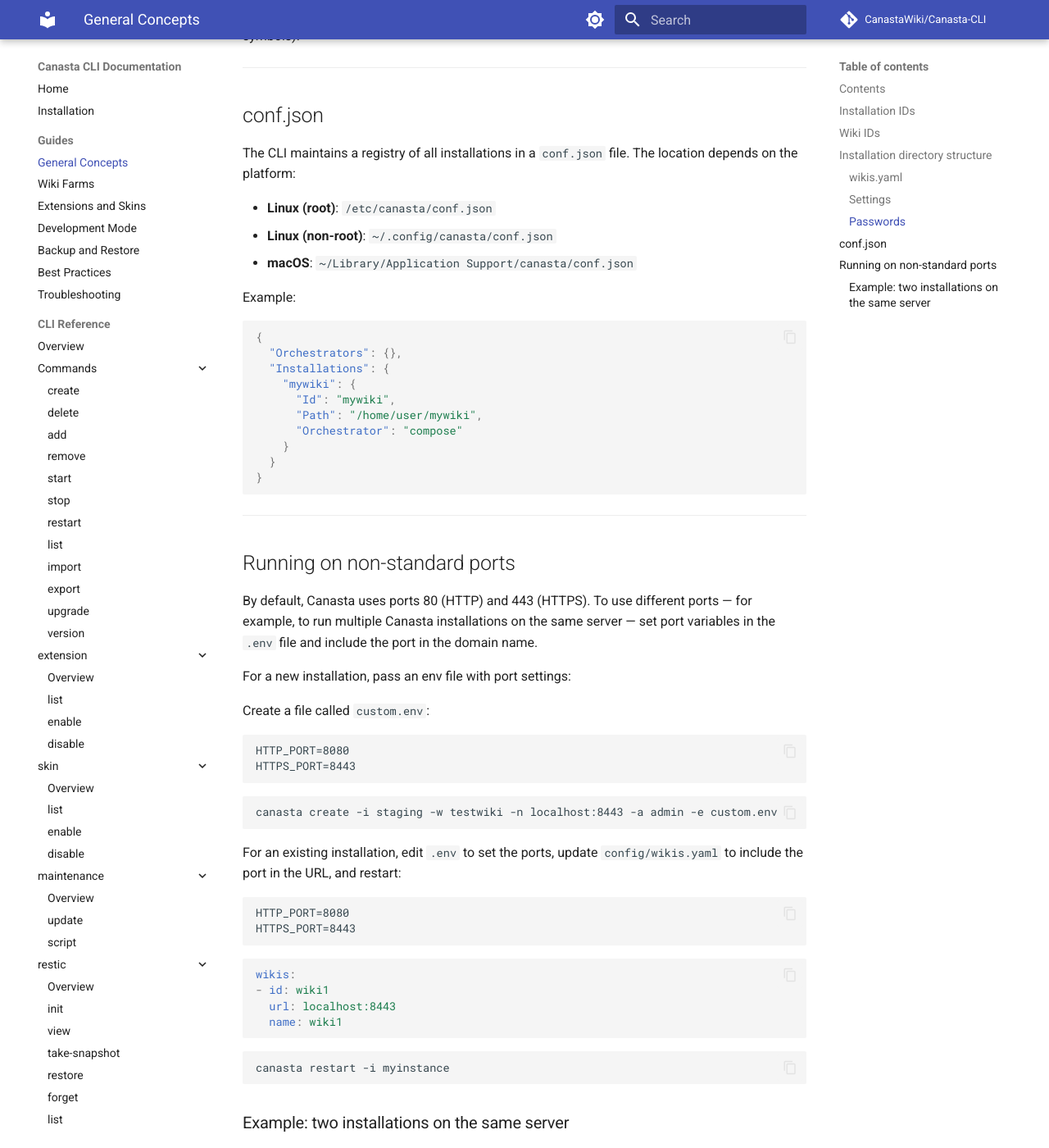
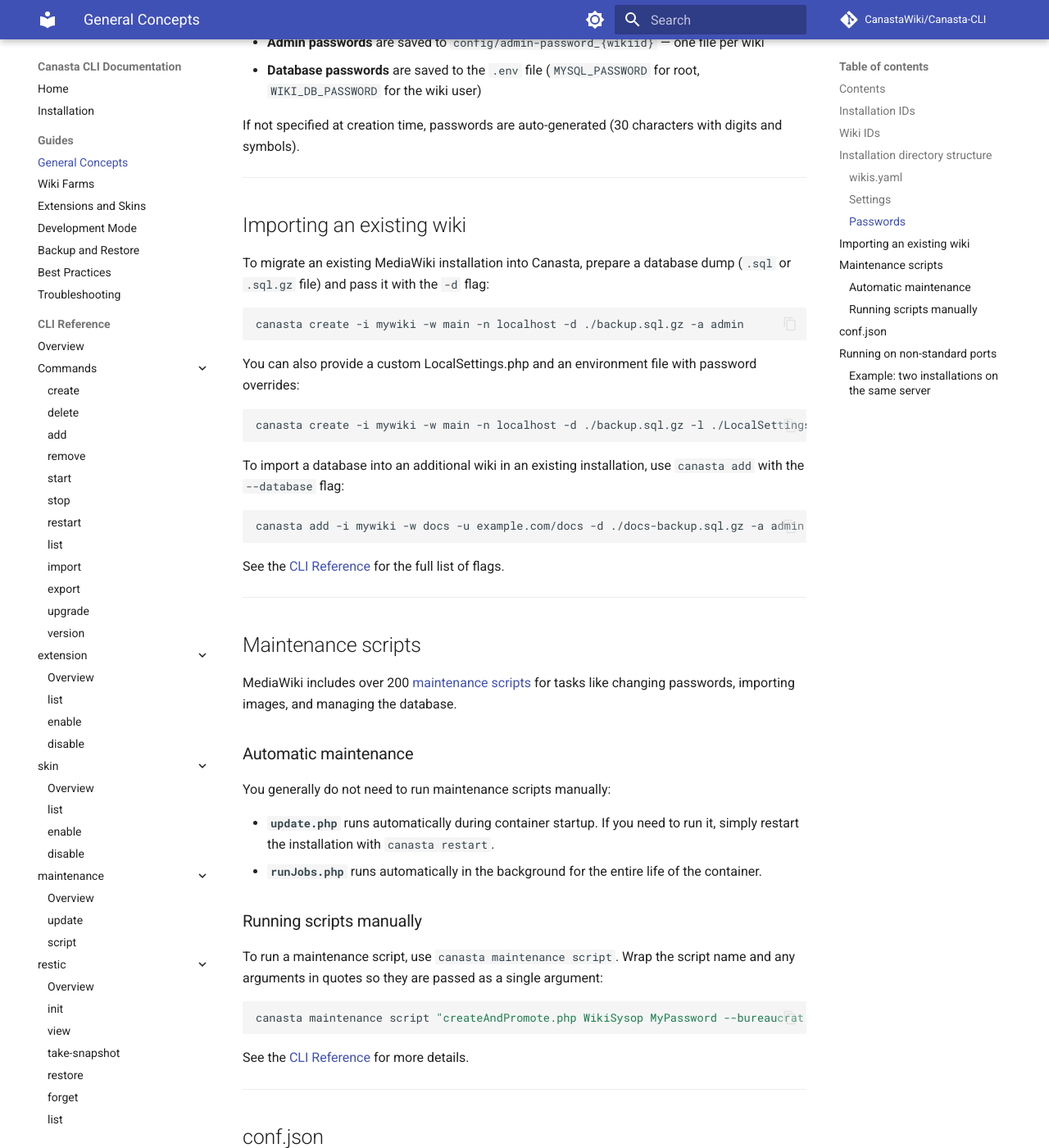
Before and after one commit to CanastaWiki/Canasta-CLI, an MkDocs documentation site: the page built from docs/guide/general-concepts.md, in a window 1280 px wide and 1400 px high, scrolled down 2876 px. Shown: the whole window at 82% size. Built offline with MkDocs 1.6.1 and Material for MkDocs 9.7.7, drawn with Linux system fonts in a browser that asks for light colours; comment, search, counter and statistics services are not loaded; some of the changed text lies outside the part shown.

Commit message:
Add importing, maintenance scripts, and Composer dependencies guides
Add "Importing an existing wiki" and "Maintenance scripts" sections to
general-concepts.md covering database import workflow and automatic/manual
maintenance script execution.

Add "Composer dependencies" subsection to extensions-and-skins.md
explaining the config/composer.local.json pattern for non-bundled
extension dependencies.

````diff
--- a/docs/guide/general-concepts.md
+++ b/docs/guide/general-concepts.md
@@ -7,6 +7,10 @@
 - [Installation IDs](#installation-ids)
 - [Wiki IDs](#wiki-ids)
 - [Installation directory structure](#installation-directory-structure)
+- [Importing an existing wiki](#importing-an-existing-wiki)
+- [Maintenance scripts](#maintenance-scripts)
+  - [Automatic maintenance](#automatic-maintenance)
+  - [Running scripts manually](#running-scripts-manually)
 - [conf.json](#confjson)
 - [Running on non-standard ports](#running-on-non-standard-ports)
 
@@ -119,6 +123,53 @@
 
 ---
 
+## Importing an existing wiki
+
+To migrate an existing MediaWiki installation into Canasta, prepare a database dump (`.sql` or `.sql.gz` file) and pass it with the `-d` flag:
+
+```bash
+canasta create -i mywiki -w main -n localhost -d ./backup.sql.gz -a admin
+```
+
+You can also provide a custom LocalSettings.php and an environment file with password overrides:
+
+```bash
+canasta create -i mywiki -w main -n localhost -d ./backup.sql.gz -l ./LocalSettings.php -e ./custom.env -a admin
+```
+
+To import a database into an additional wiki in an existing installation, use `canasta add` with the `--database` flag:
+
+```bash
+canasta add -i mywiki -w docs -u example.com/docs -d ./docs-backup.sql.gz -a admin
+```
+
+See the [CLI Reference](../cli/canasta_create.md) for the full list of flags.
+
+---
+
+## Maintenance scripts
+
+MediaWiki includes over 200 [maintenance scripts](https://www.mediawiki.org/wiki/Manual:Maintenance_scripts) for tasks like changing passwords, importing images, and managing the database.
+
+### Automatic maintenance
+
+You generally do not need to run maintenance scripts manually:
+
+- **`update.php`** runs automatically during container startup. If you need to run it, simply restart the installation with `canasta restart`.
+- **`runJobs.php`** runs automatically in the background for the entire life of the container.
+
+### Running scripts manually
+
+To run a maintenance script, use `canasta maintenance script`. Wrap the script name and any arguments in quotes so they are passed as a single argument:
+
+```bash
+canasta maintenance script "createAndPromote.php WikiSysop MyPassword --bureaucrat --sysop" -i mywiki
+```
+
+See the [CLI Reference](../cli/canasta_maintenance.md) for more details.
+
+---
+
 ## conf.json
 
 The CLI maintains a registry of all installations in a `conf.json` file. The location depends on the platform:
````
Also changed, not shown: docs/guide/extensions-and-skins.md (+19 -0 lines).
